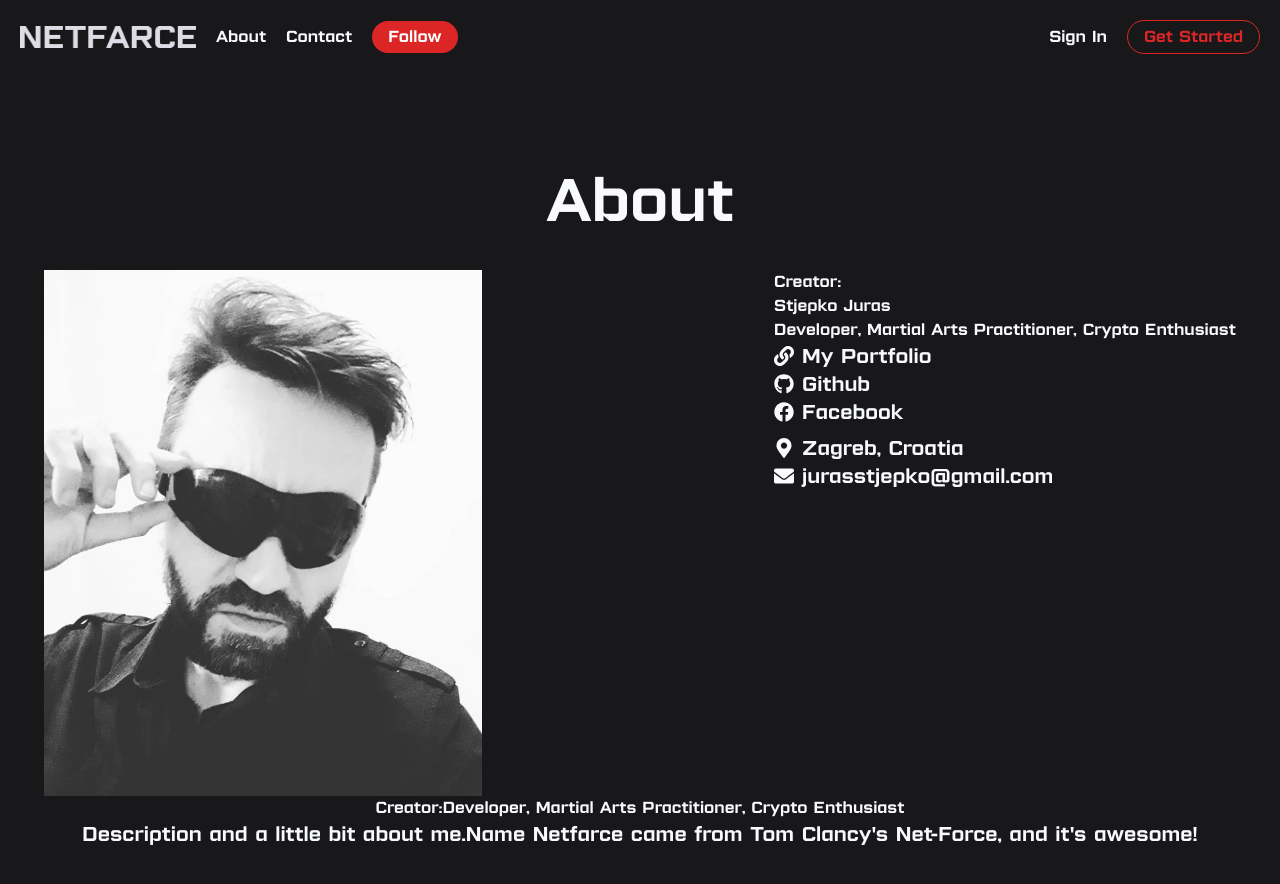
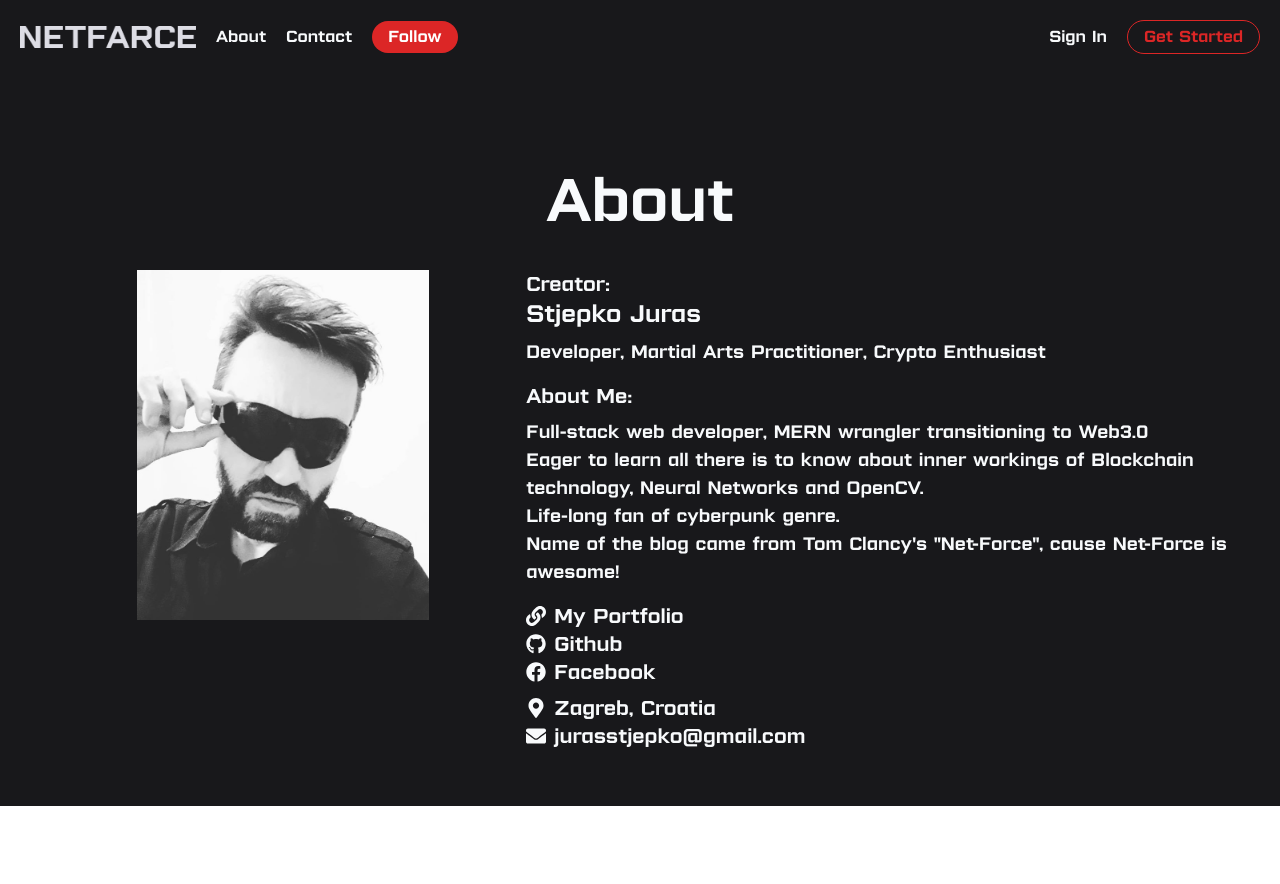
Before and after one commit to SJuras/NextJs-Medium-Clone, a Next.js app in the folder netfarce/: page /about in a window 1280 px wide. Shown: the top 884 px of the page. After the commit the page ends 806 px from the top, so only its background shows below. Built offline with nearby package versions, Linux system fonts and the light colour scheme.

Commit message:
v1.1.9 about me page done.

```diff
--- a/netfarce/pages/about.tsx
+++ b/netfarce/pages/about.tsx
@@ -23,15 +23,31 @@ export default function About() {
           <h2 className="text-5xl md:text-6xl text-slate-50 font-Lustra">About</h2>
         </div>
 
-        <div className="flex">
-          <div className="flex">
+        <div className="flex flex-col md:flex-row items-start">
+          <div className="flex mb-4 md:mb-0 justify-center items-center">
             <img className="w-3/5 object-contain" src="/images/portrait.png" alt="stjepko juras" />
           </div>
 
           <div className="flex flex-col">
-            <h1 className="text-slate-50 font-Lustra">Creator:</h1>
-            <h1 className="text-slate-50 font-Lustra">Stjepko Juras</h1>
-            <h1 className="text-slate-50 font-Lustra">Developer, Martial Arts Practitioner, Crypto Enthusiast</h1>
+            <div className="flex flex-col mb-2">
+              <h1 className="text-slate-50 font-Lustra text-xl">Creator:</h1>
+              <h1 className="text-slate-50 font-Lustra text-2xl">Stjepko Juras</h1>
+            </div>
+            <h1 className="text-slate-50 font-Lustra text-lg mb-4">Developer, Martial Arts Practitioner, Crypto Enthusiast</h1>
+            <h1 className="text-slate-50 font-Lustra text-xl mb-2">About Me:</h1>
+            <p className="text-slate-50 font-Lustra text-lg">
+              Full-stack web developer, MERN wrangler transitioning to Web3.0
+            </p>
+            <p className="text-slate-50 font-Lustra text-lg">
+              Eager to learn all there is to know about inner workings of Blockchain technology,
+              Neural Networks and OpenCV.
+            </p>
+            <p className="text-slate-50 font-Lustra text-lg">
+              Life-long fan of cyberpunk genre.
+            </p>
+            <p className="text-slate-50 font-Lustra text-lg mb-4">
+              Name of the blog came from Tom Clancy's "Net-Force", cause Net-Force is awesome!
+            </p>
             <a href="https://github.com/SJuras" className="">
               <div className="flex group">
                 <FaLink className="text-slate-50 my-1 mr-2 text-xl transition duration-300 group-hover:text-red-600" />
@@ -61,22 +77,6 @@ export default function About() {
           </div>
         </div>
 
-        <div className="flex">
-          <h1 className="text-slate-50 font-Lustra">Creator:</h1>
-          <h1 className="text-slate-50 font-Lustra">Developer, Martial Arts Practitioner, Crypto Enthusiast</h1>
-        </div>
-
-        <div className="flex">
-          <p className="text-slate-50 font-Lustra text-xl">Description and a little bit about me.</p>
-          <p className="text-slate-50 font-Lustra text-xl">
-            Name Netfarce came from Tom Clancy's Net-Force, and it's awesome!
-          </p>
-        </div>
-
-        <div className="flex">
-
-        </div>
-
       </div>
 
     </div>
```
